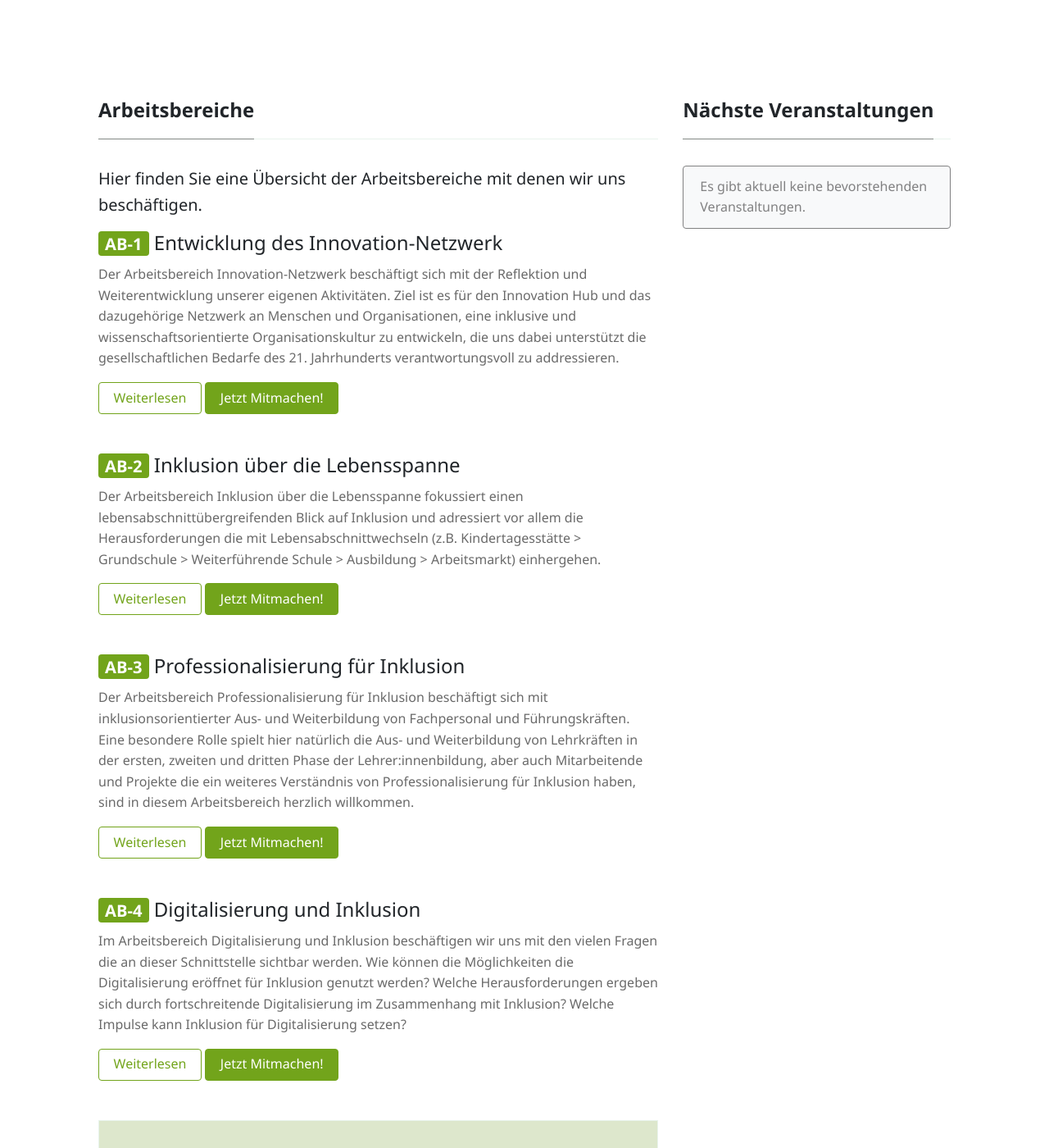
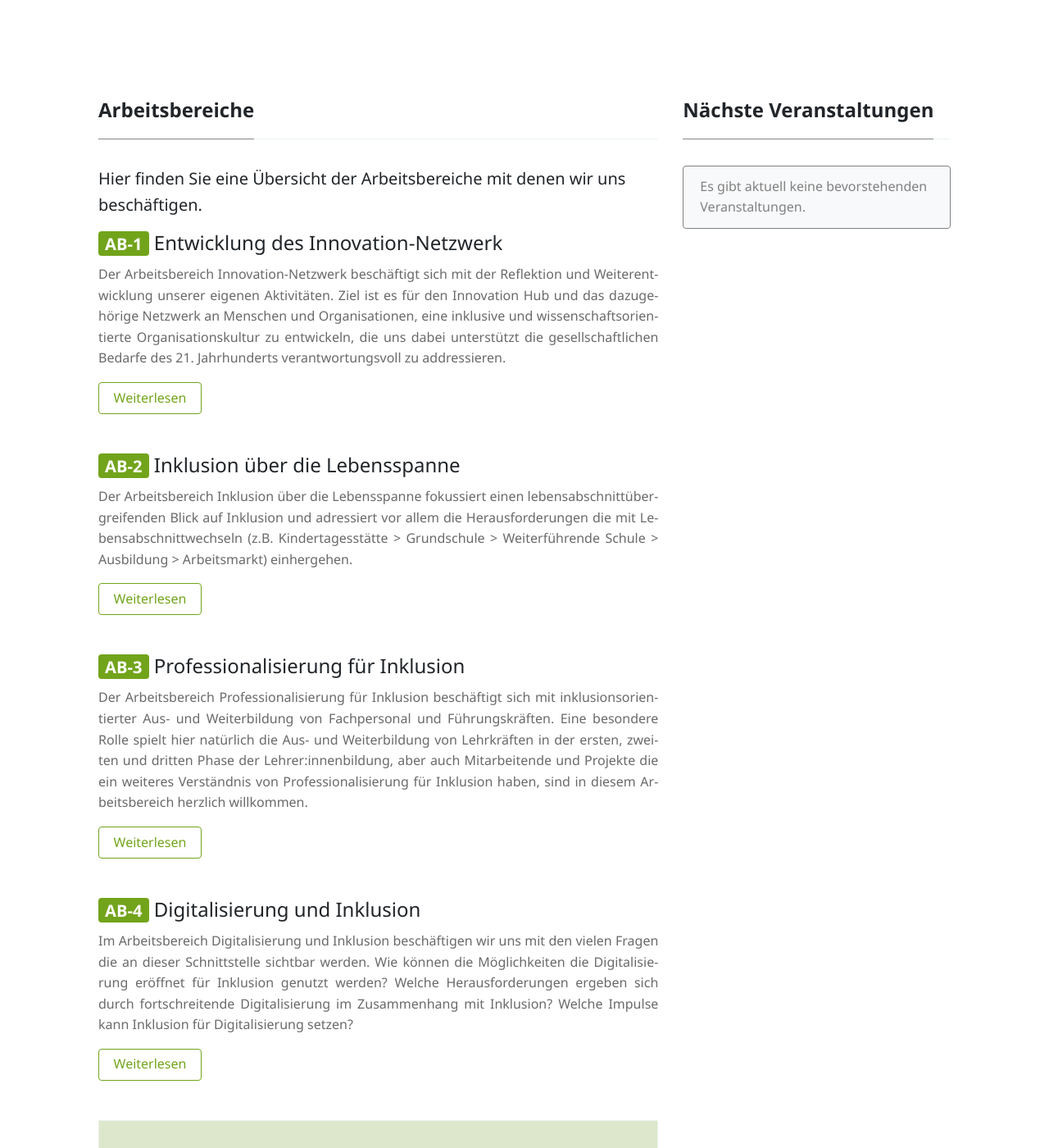
Before and after one commit to innovation-hub-inklusion/innovation-hub-inklusion.github.io, a Jekyll site: the page built from _pages/workareas.html, in a window 1280 px wide and 1400 px high. Shown: the whole window at 82% size. Built offline with Jekyll 4.4.1, drawn with Linux system fonts in a browser that asks for light colours.

Commit message:
Update workareas

```diff
--- a/_pages/workareas.html
+++ b/_pages/workareas.html
@@ -12,10 +12,9 @@ permalink: "/workareas.html"
 		<h4>
 			<a href="{{site.baseurl}}{{ workarea.url }}" class="text-dark"><span class="badge badge-primary">{{workarea.workarea_id}}</span> {{ workarea.title }}</a>
 		</h4>
-		<p class="excerpt">{{ workarea.excerpt | strip_html | strip_newlines }}</p>
+		<p class="excerpt text-justify">{{ workarea.excerpt | strip_html | strip_newlines }}</p>
 		<p>
 			<a href="{{site.baseurl}}{{ workarea.url }}" class="btn btn-outline-primary" role="button">Weiterlesen</a>
-			<a href="{{site.baseurl}}/participate.html" class="btn btn-primary" role="button">Jetzt Mitmachen!</a>
 		</p>
 	</div>
 {% endfor %}
```
Also changed, not shown: _workareas/digitalisierung.md (+1 -0 lines), _workareas/inklusion.md (+1 -0 lines), _workareas/innovation-netzwerk.md (+1 -0 lines), _workareas/professionalisierung.md (+1 -0 lines).
